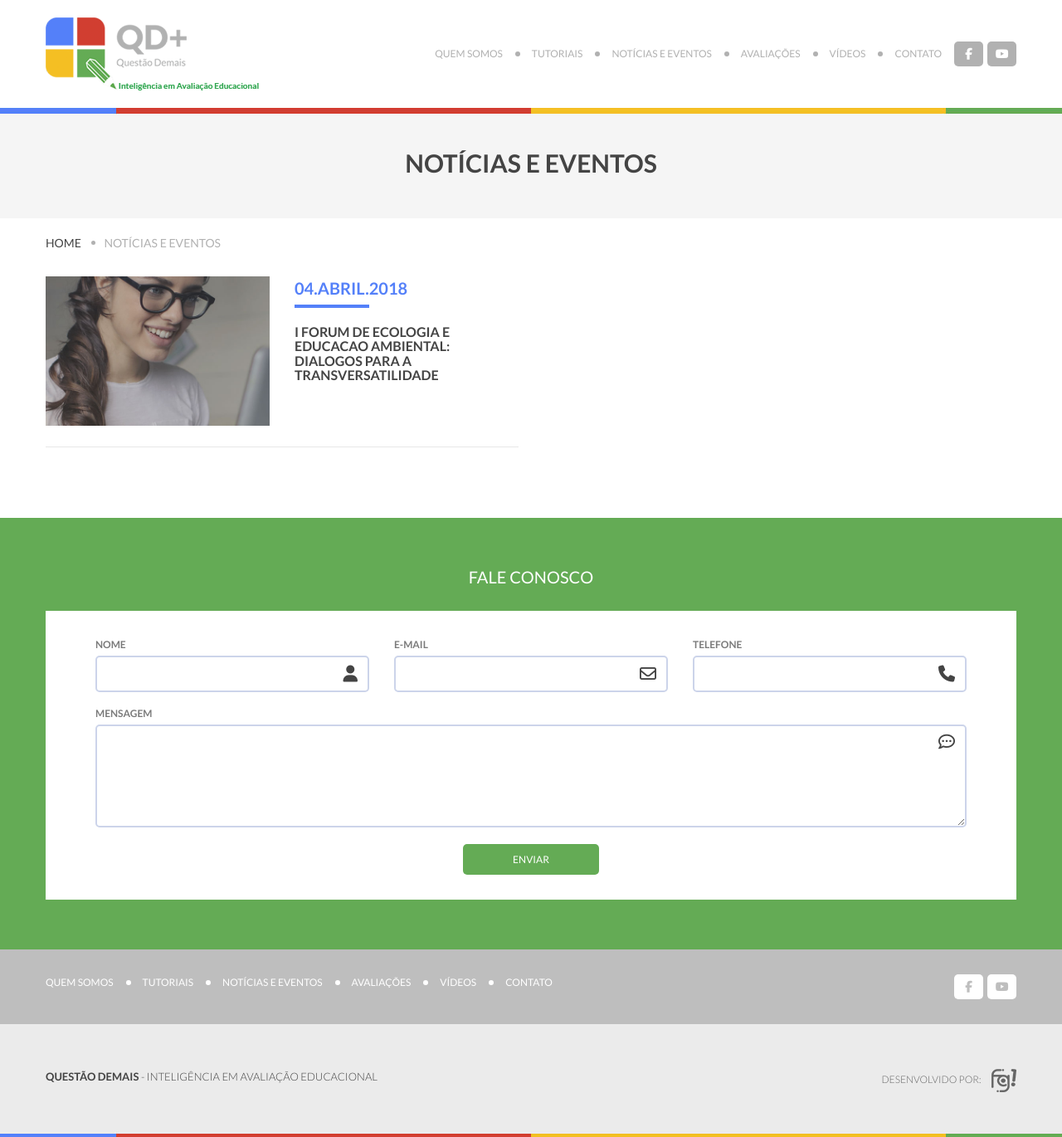
After one commit to PauloRobertoM/qd, a PHP site: page /listagem-noticias.php in a window 1280 px wide. The commit adds this page. Shown: the whole page at 83% size. Run offline with PHP 8.4, Linux system fonts and the light colour scheme; some libraries are stand-ins or nearby versions.

Commit message:
Faltando Interna de Noticias e Contato

```diff
--- a/assets/css/style.css
+++ b/assets/css/style.css
@@ -19,7 +19,7 @@ li {
 body {
     margin: 0;
     font-family: 'Lato', sans-serif;
-    font-weight: 700;
+    font-weight: 400;
 }
 .container {
     max-width: 1200px!important;
@@ -141,7 +141,7 @@ header ul.nav>li.redes-sociais>a .fa {
 }
 .vitrine h1 {
     font-size: 30px;
-    font-weight: 900;
+    font-weight: 700;
     color: #fff;
     text-transform: uppercase;
     margin-top: 0;
@@ -279,7 +279,7 @@ header ul.nav>li.redes-sociais>a .fa {
 }
 .flip > .front h2 {
     font-size: 20px;
-    font-weight: 900;
+    font-weight: 700;
     text-transform: uppercase;
     color: #fff;
     margin: 0;
@@ -300,7 +300,7 @@ header ul.nav>li.redes-sociais>a .fa {
 }
 .itens h2 {
     font-size: 20px;
-    font-weight: 700;
+    font-weight: 400;
     color: #444444;
     margin: 0 0 30px;
     display: flex;
@@ -318,7 +318,7 @@ header ul.nav>li.redes-sociais>a .fa {
 }
 .itens span {
     font-size: 20px;
-    font-weight: 900;
+    font-weight: 700;
     text-transform: uppercase;
     color: #5480f9;
 }
@@ -332,7 +332,7 @@ header ul.nav>li.redes-sociais>a .fa {
 }
 .itens h4 {
     font-size: 16px;
-    font-weight: 900;
+    font-weight: 700;
     color: #444444;
     text-transform: uppercase;
     margin: 20px 0 0;
@@ -358,7 +358,7 @@ header ul.nav>li.redes-sociais>a .fa {
 }
 .itens h3 {
     font-size: 16px;
-    font-weight: 900;
+    font-weight: 700;
     color: #ff0000;
     text-transform: uppercase;
     margin: 20px 0;
@@ -593,6 +593,118 @@ footer img {
     margin-left: 10px;
 }
 
+/* QUEM SOMOS */
+.bg-interna {
+    background: url(../images/bg-interna.jpg) no-repeat;
+    background-position: bottom center;
+    background-size: cover;
+    width: 100%;
+    height: 133px;
+    display: flex;
+    align-items: center;
+    justify-content: center;
+}
+.bg-interna h1 {
+    font-size: 30px;
+    font-weight: 700;
+    color: #444444;
+    margin: 0;
+}
+.topo-interna .breadcrumb {
+    padding: 0;
+    margin: 20px 0;
+    list-style: none;
+    background-color: transparent;
+    border-radius: 0;
+}
+.topo-interna .breadcrumb>li:first-child:before {
+    display: none;
+}
+.topo-interna .breadcrumb>li:before {
+    content: "";
+    width: 5px;
+    height: 5px;
+    display: block;
+    background: #b1b1b1;
+    border-radius: 50px;
+    float: left;
+    position: relative;
+    top: 7px;
+    padding: 0;
+    margin: 0 10px;
+}
+.topo-interna a {
+    font-size: 14px;
+    color: #444444;
+    text-transform: uppercase;
+}
+.topo-interna a:hover {
+    color: #b1b1b1;
+}
+.topo-interna .breadcrumb>.active {
+    font-size: 14px;
+    color: #b1b1b1;
+}
+
+.interna {
+    padding: 10px 0 60px;
+}
+.titulo-interna {
+    font-size: 24px;
+    font-weight: 700;
+    color: #d13e30;
+    margin: 0 0 20px;
+}
+.interna p {
+    font-size: 16px;
+    color: #444444;
+    text-align: justify;
+    margin-bottom: 15px;
+}
+.interna i {
+    font-weight: 300;
+}
+.iframe-geral {
+    margin: 50px auto;
+    display: block;
+}
+.quem-somos .item {
+    display: flex;
+    align-items: center;
+    margin-bottom: 30px;
+}
+.quem-somos img {
+    width: 250px;
+    height: 250px;
+    object-fit: cover;
+    border-radius: 100%;
+    margin-right: 30px;
+    border: 10px solid #dcdcdc;
+}
+
+.videos h2 {
+    font-size: 18px;
+    font-weight: 700;
+    color: #444444;
+    text-transform: uppercase;
+    margin: 20px 0;
+}
+.videos h2:after {
+    content: "";
+    display: block;
+    width: 90px;
+    height: 4px;
+    background: #d13e31;
+    margin-top: 5px;
+}
+
+.interna-noticia img {
+    width: 40%;
+    height: auto;
+    margin: 30px 20px 10px 0;
+    float: left;
+}
+
 /* --- MOBILE --- */
 @media (max-width: 767px) {
     .navbar-header img {
@@ -679,6 +791,21 @@ footer img {
         text-align: center;
         margin-bottom: 20px;
     }
+    .iframe-geral {
+        margin: 30px auto;
+        width: 100%;
+        height: 300px;
+    }
+    .quem-somos .item {
+        display: block;
+    }
+    .quem-somos img {
+        width: 200px;
+        height: 200px;
+        float: none;
+        margin: 0 auto 10px!important;
+        display: block;
+    }
 }
 @media (min-width: 768px) and (max-width: 991px) {
     .navbar-header img {
--- a/components/footer.php
+++ b/components/footer.php
@@ -1,3 +1,48 @@
+        <section class="fale-conosco">
+            <div class="container">
+                <h2>FALE CONOSCO</h2>
+                <form>
+                    <div class="row">
+                        <div class="col-md-4 col-sm-4">
+                            <div class="form-group">
+                                <label>NOME</label>
+                                <div class="oddT-icon-input">
+                                    <input type="text" class="oddT-text" >
+                                    <i class="fa fa-user" aria-hidden="true"></i>
+                                </div><!-- oddT-icon-input -->
+                            </div><!-- form-group -->
+                        </div><!-- md-4 -->
+                        <div class="col-md-4 col-sm-4">
+                            <div class="form-group">
+                                <label>E-MAIL</label>
+                                <div class="oddT-icon-input">
+                                    <input type="text" class="oddT-text" >
+                                    <i class="fa fa-envelope-o" aria-hidden="true"></i>
+                                </div><!-- oddT-icon-input -->
+                            </div><!-- form-group -->
+                        </div><!-- md-4 -->
+                        <div class="col-md-4 col-sm-4">
+                            <div class="form-group">
+                                <label>TELEFONE</label>
+                                <div class="oddT-icon-input">
+                                    <input type="text" class="oddT-text" >
+                                    <i class="fa fa-phone" aria-hidden="true"></i>
+                                </div><!-- oddT-icon-input -->
+                            </div><!-- form-group -->
+                        </div><!-- md-4 -->
+                    </div><!-- row -->
+                    <div class="form-group">
+                        <label>MENSAGEM</label>
+                        <div class="oddT-icon-input">
+                            <textarea class="oddT-text" rows="5"></textarea>
+                            <i class="fa fa-commenting-o" aria-hidden="true"></i>
+                        </div><!-- oddT-icon-input -->
+                    </div><!-- form-group -->
+                    <button href="">ENVIAR</button>
+                </form>
+            </div><!-- container -->
+        </section><!-- fale-conosco -->
+
         <section class="menu-footer">
             <div class="container">
                 <ul class="nav navbar-nav pull-left">
--- a/components/header.php
+++ b/components/header.php
@@ -13,7 +13,7 @@
         <title>QD+ Questão Demais</title>
 
         <link rel="icon" href="assets/images/favicon.jpg" type="image/x-icon" />
-        <link href="https://fonts.googleapis.com/css?family=Lato:300,700,900" rel="stylesheet">
+        <link href="https://fonts.googleapis.com/css?family=Lato:300,400,700" rel="stylesheet">
 
         <link rel='stylesheet' href='assets/css/bootstrap.min.css' type='text/css' />
         <link rel='stylesheet' href='assets/css/hover-min.css' type='text/css' />
--- a/index.php
+++ b/index.php
@@ -88,7 +88,7 @@
 		<div class="container">
 			<div class="row">
 				<div class="col-md-6 col-sm-6">
-					<h2><img src="assets/images/icon-noticias.png"> NOTICIAS E EVENTOS</h2>
+					<h2><img src="assets/images/icon-noticias.png"> NOTÍCIAS E EVENTOS</h2>
 					<div class="item">
 						<div class="row">
 							<a href="">
--- /dev/null
+++ b/listagem-noticias.php
@@ -0,0 +1,37 @@
+<?php include 'components/header.php'; ?>
+
+	<section class="topo-interna">
+		<div class="bg-interna">
+			<h1>NOTÍCIAS E EVENTOS</h1>
+		</div><!-- bg-interna -->
+		<div class="container">
+			<ol class="breadcrumb">
+				<li><a href="#">HOME</a></li>
+				<li class="active">NOTÍCIAS E EVENTOS</li>
+			</ol>
+		</div><!-- container -->
+	</section><!-- topo-interna -->
+
+	<section class="interna itens noticias">
+		<div class="container">
+			<div class="row">
+				<div class="col-md-6 col-sm-6">
+					<div class="item">
+						<div class="row">
+							<a href="">
+								<div class="col-md-6 col-sm-6">
+									<img src="assets/images/vitrine.jpg">
+								</div><!-- md-6 -->
+								<div class="col-md-6 col-sm-6">
+									<span>04.Abril.2018</span>
+									<h4>I FORUM DE ECOLOGIA E EDUCACAO AMBIENTAL: DIALOGOS PARA A TRANSVERSATILIDADE</h4>
+								</div><!-- md-6 -->
+							</a>
+						</div><!-- row -->
+					</div><!-- item -->
+				</div><!-- md-6 -->
+			</div><!-- row -->
+		</div><!-- container -->
+	</section><!-- interna -->
+
+<?php include 'components/footer.php'; ?>
```
Also changed, not shown: interna-noticia.php (added, +42 -0 lines), quem-somos.php (added, +41 -0 lines), videos.php (added, +46 -0 lines), assets/images/bg-interna.jpg (added).
